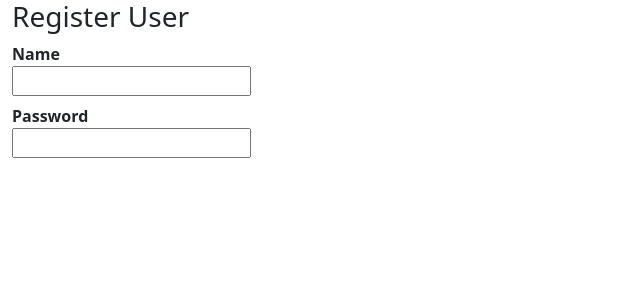
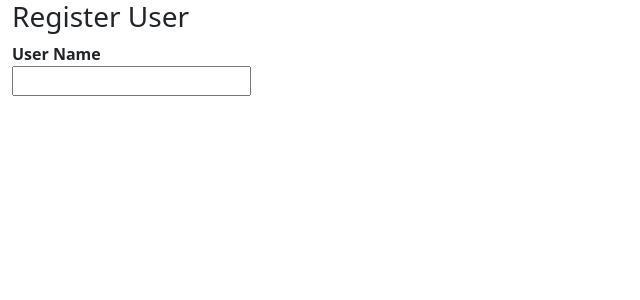
Before and after one commit to amanverma523590/recat-revise, a React (Vite) app in the folder my-project/: page / in a window 1280 px wide. Shown: the top 300 px of the page, without its empty margins (0-640 px from the left). Built offline with nearby package versions, Linux system fonts and the light colour scheme.

Commit message:
element state event

```diff
--- /dev/null
+++ b/my-project/src/Element State Event/ElementState.jsx
@@ -0,0 +1,30 @@
+import { useState } from "react"
+
+
+export function ElementState(){
+
+    const[username,setUserName] = useState('');
+    const[msg,setMsg] = useState('')
+
+    function handleFocus(){
+        setMsg('name in block letters')
+    }
+    function handleChange(e){
+        setUserName(e.target.value)
+    }
+    function handleBlur(){
+        setMsg('')
+        setUserName(username.toUpperCase())
+    }
+
+    return(
+        <div className="container-fluid">
+            <h3>Register User</h3>
+            <dl>
+                <dt>User Name</dt>
+                <dd><input type="text" value={username} onFocus={handleFocus} onChange={handleChange} onBlur={handleBlur} /></dd>
+                <dd className="text-warning">{msg}</dd>
+            </dl>
+        </div>
+    )
+}
--- a/my-project/src/main.jsx
+++ b/my-project/src/main.jsx
@@ -2,11 +2,11 @@ import { StrictMode } from 'react'
 import { createRoot } from 'react-dom/client'
 import 'bootstrap/dist/css/bootstrap.min.css'
 import 'bootstrap-icons/font/bootstrap-icons.css';
-import { Keyboard } from './Keyboard Event/Keyboard';
+import { ElementState } from './Element State Event/ElementState';
 
 
 createRoot(document.getElementById('root')).render(
   <StrictMode>
-   <Keyboard/>
+   <ElementState/>
   </StrictMode>
 )
```
Also changed, not shown: my-project/src/ButtonEvent/Button.jsx (added, +22 -0 lines).
